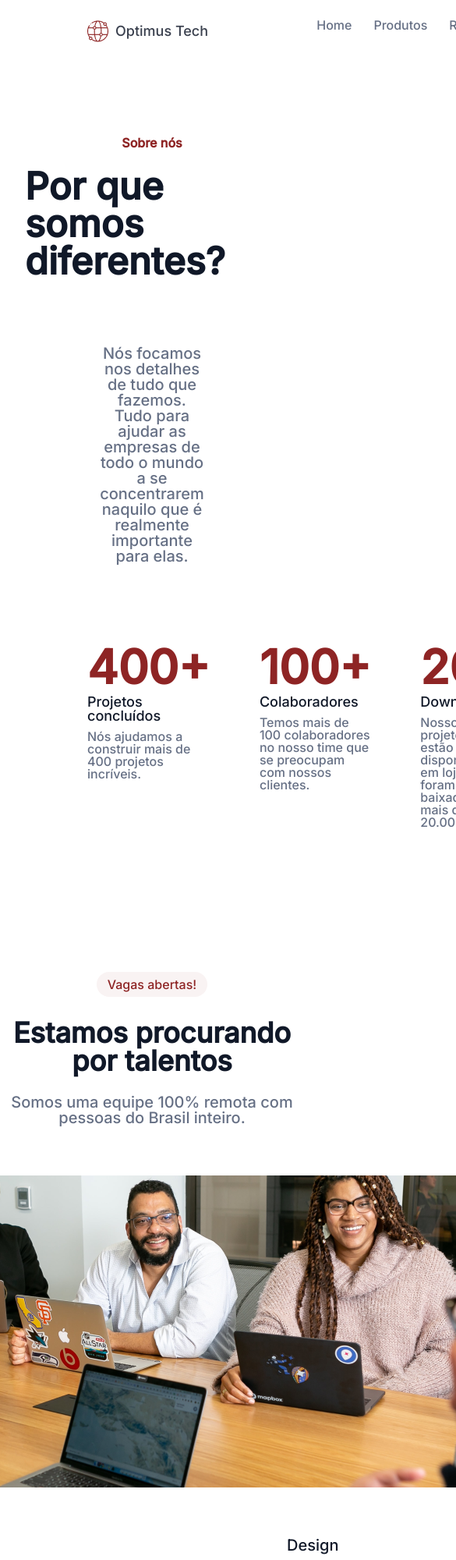
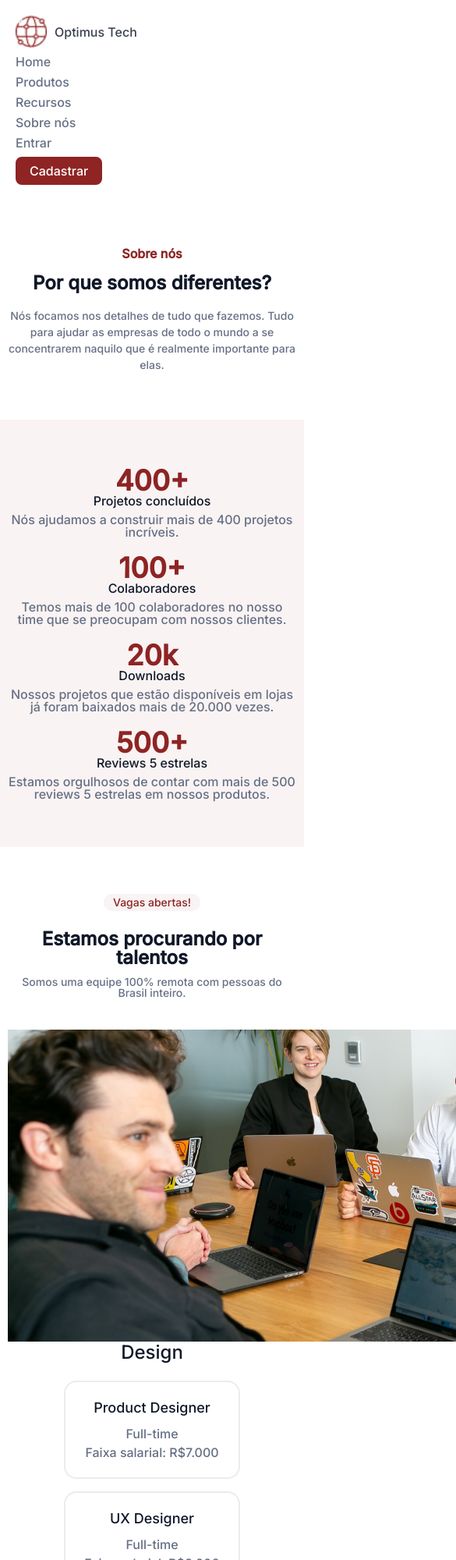
Before and after one commit to joaomonferrari/pagina-vagas, a plain HTML site: page index.html in a window 390 px wide. Shown: the top 2000 px of the page at 78% size, 585 px wide, since content can reach past the window. Drawn offline with Linux system fonts and the light colour scheme.

Commit message:
Tornando o projeto responsivo

```diff
--- a/styles/styles.css
+++ b/styles/styles.css
@@ -13,8 +13,15 @@
     --cinza-footer: #98A2B3;
 }
 
+* {
+    box-sizing: border-box; /* Garantir que padding e border não afetem a largura total */
+}
+
 body {
     background-color: var(--branco);
+    margin: 0;
+    padding: 0;
+    font-family: var(--fonte-principal);
 }
 
 /*Cabeçalho:*/
@@ -23,8 +30,8 @@ body {
     display: flex;
     justify-content: space-between;
     align-items: center;
-    padding: 0 32px;
-    margin: 1.1em 5em;
+    padding: 20px 40px;
+    margin: 0;
 }
 
 .cabecalho__logo {
@@ -32,328 +39,477 @@ body {
     align-items: center;
 }
 
+.cabecalho__logo img {
+    width: 40px;
+    height: auto;
+}
+
 .cabecalho__logo__texto {
-    margin-left: 0.5em;
-    margin-right: 7.4em;
+    margin-left: 10px;
     color: var(--cinza-escuro);
-    font-family: var(--fonte-principal);
     font-size: 18px;
-    white-space: nowrap; /* Impede quebra de linha */
+    white-space: nowrap;
 }
 
 .cabecalho__menu {
     display: flex;
-    gap: 1em; /* Espaço consistente entre os links */
+    gap: 20px;
 }
 
 .cabecalho__menu__link {
     text-decoration: none;
-    padding: 6px;
-    font-family: var(--fonte-principal);
     font-size: 16px;
     color: var(--cinza-claro);
+    transition: color 0.3s;
+}
+
+.cabecalho__menu__link:hover {
+    color: var(--vermelho-botao);
 }
 
 .cabecalho__cadastro {
     display: flex;
     align-items: center;
-    margin-left: auto; /* Adiciona espaço automático à esquerda */
-    gap: 1em; /* Espaço consistente entre os botões */
+    gap: 15px;
 }
 
 .cabecalho__cadastro__entrar {
     font-size: 16px;
-    font-family: var(--fonte-principal);
     color: var(--cinza-claro);
     text-decoration: none;
+    transition: color 0.3s;
+}
+
+.cabecalho__cadastro__entrar:hover {
+    color: var(--vermelho-botao);
 }
 
 .cabecalho__cadastro__cadastrar {
     border-radius: 8px;
     border: 2px solid var(--vermelho-botao);
     font-size: 16px;
-    font-family: var(--fonte-principal);
     color: var(--branco);
     background-color: var(--vermelho-botao);
-    padding: 10px 18px;
+    padding: 8px 16px;
     text-decoration: none;
+    transition: background-color 0.3s, border-color 0.3s;
+}
+
+.cabecalho__cadastro__cadastrar:hover {
+    background-color: transparent;
+    color: var(--vermelho-botao);
 }
 
 /*Sobre nós:*/
 
-.about{
+.about {
     display: flex;
     flex-direction: column;
-    padding: 96px 0 96px 0;
     align-items: center;
-    font-family: var(--fonte-principal);
+    padding: 80px 20px;
+    text-align: center;
 }
 
-.about__titulo{
+.about__titulo {
     color: var(--vermelho-botao);
     font-size: 16px;
     font-weight: 600;
-    margin-bottom: 1.5em;
+    margin-bottom: 16px;
 }
 
-.about__text{
+.about__text {
     color: var(--azul-escuro);
-    font-size: 48px;
+    font-size: 36px;
     font-weight: 600;
-    margin-bottom: 1.5em;
-    padding: 0 32px 0 32px;
+    margin-bottom: 16px;
+    max-width: 800px;
+    line-height: 1.2;
 }
 
-.about__conteudo{
+.about__conteudo {
     color: var(--cinza-claro);
-    font-size: 20px;
-    text-align: center;
-    padding-top: 12px;
-    margin: 0 14em 0 14em;
+    font-size: 18px;
+    max-width: 700px;
+    line-height: 1.5;
 }
 
 /*Métricas:*/
 
-.metrica{
-    padding-bottom: 96px;
+.metrica {
+    padding: 80px 20px;
+    background-color: var(--rosa-botao);
 }
 
-.metrica__conteudo{
+.metrica__conteudo {
     display: flex;
-    flex-direction: row;
-    align-items: stretch;
-    margin: 0 5em 0 5em;
-    font-family: var(--fonte-principal);
-    text-align: left;
+    flex-wrap: wrap;
+    justify-content: center;
+    gap: 40px;
+    text-align: center;
 }
 
-.metrica__conteudo__400, .metrica__conteudo__100, .metrica__conteudo__20, .metrica__conteudo__500{
-
-    margin: 0 2em 0 2em;
+.metrica__item {
+    flex: 1 1 200px;
+    max-width: 250px;
 }
 
-.metrica__conteudo__titulo{
-    font-size: 60px;
+.metrica__conteudo__titulo {
+    font-size: 48px;
     color: var(--vermelho-botao);
     font-weight: 600;
-    margin-bottom: 0.75em;
-    line-height: 72px;
+    margin-bottom: 8px;
 }
 
-.metrica__conteudo__subtitulo{
+.metrica__conteudo__subtitulo {
     font-size: 18px;
     color: var(--azul-escuro);
     font-weight: 500;
-    margin-bottom: 0.5em;
+    margin-bottom: 8px;
 }
 
-.metrica__conteudo__texto{
+.metrica__conteudo__texto {
     font-size: 16px;
-    font-weight: 400;
     color: var(--cinza-claro);
 }
 
 /*Vagas:*/
 
-.vagas{
-    padding: 96px 0 96px 0;
+.vagas {
+    padding: 80px 20px;
+    text-align: center;
 }
 
-.vagas__img{
-    display: flex;
-    flex-direction: column;
-    align-items: center;
-    text-align: center;
-    font-family: var(--fonte-principal);
-    margin-bottom: 4em;
+.vagas__img__texto__1 {
+    color: var(--vermelho-botao);
+    font-size: 14px;
+    font-weight: 500;
+    border-radius: 16px;
+    padding: 4px 12px;
+    background-color: var(--rosa-botao);
+    display: inline-block;
+    margin-bottom: 16px;
 }
 
-.vagas__img__texto{
-    margin-bottom: 4em;
+.vagas__img__texto__titulo {
+    font-size: 32px;
+    font-weight: 600;
+    color: var(--azul-escuro);
+    margin-top: 8px;
+    margin-bottom: 12px;
 }
 
-.vagas__img__texto__1{
-    color: var(--vermelho-botao);
-    font-size: 14p;
-    font-weight: 500;
-    border-radius: 16px;
-    border: 2px solid transparent;
-    padding: 4px 12px 4px 12px;
-    background-color: var(--rosa-botao); /* Cor #8E2424 com 5% de opacidade */
+.vagas__img__texto__subtitulo {
+    font-size: 18px;
+    font-weight: 400;
+    color: var(--cinza-claro);
+    margin-bottom: 40px;
 }
 
-.vagas__img__texto__titulo{
-    font-size: 36px;
-    font-weight: 600;
-    color: var(--azul-escuro);
-    margin-top: 1em;
+.vagas__img__responsive {
+    width: 100%;
+    max-width: 800px;
+    height: auto;
+    margin-bottom: 60px;
 }
 
-.vagas__img__texto__subtitulo{
-    font-size: 20px;
-    font-weight: 400;
-    color: var(--cinza-claro);
-    margin-top: 1.25em;
+.vagas__tipos {
+    display: flex;
+    flex-wrap: wrap;
+    justify-content: center;
+    gap: 40px;
 }
 
-/**/
-
-.vagas__tipos{
-    margin: 0 5em 6em 5em;
-    font-family: var(--fonte-principal);
+.vagas__tipos__categoria {
+    flex: 1 1 300px;
+    max-width: 400px;
+    text-align: left;
 }
 
-.vagas__tipos__1{
-    margin-bottom: 4em;
-    display: block;
-    text-align: left;
-    padding: 0 32px 0 32px;
+.vagas__titulo {
+    font-size: 24px;
+    font-weight: 500;
+    color: var(--azul-escuro);
+    margin-bottom: 24px;
 }
 
-.vagas__tipos__1__conf{
-    margin: 0 16em 0 16em;
+.vagas__tipos__bordas__1 {
+    border-radius: 16px;
+    border: 2px solid var(--borda-vagas);
+    padding: 24px;
+    margin-bottom: 16px;
+    transition: border-color 0.3s, box-shadow 0.3s;
 }
 
-.vagas__titulo{
-    font-size: 20px;
-    font-weight: 500;
-    color: var(--azul-escuro);
-    margin-bottom: 2em;
+.vagas__tipos__bordas__1:hover {
+    border-color: var(--vermelho-botao);
+    box-shadow: 0 4px 8px rgba(0, 0, 0, 0.05);
 }
 
-.vagas__tipos__bordas__1{
-    border-radius: 16px;
-    border: 2px solid var(--borda-vagas);
-    padding: 24px 24px 28px 24px;
-    margin-bottom: 1.5em;
-}
-
-.vagas__subtitulo{
+.vagas__subtitulo {
     font-size: 18px;
     font-weight: 500;
     color: var(--azul-escuro);
-    margin: 1.5em 1.5em 2em 1.5em;
+    margin-bottom: 16px;
 }
 
-.vagas__tipos__dados{
+.vagas__tipos__dados {
     display: flex;
-    flex-direction: row;
-}
-
-.vagas__texto{
+    justify-content: space-between;
     font-size: 16px;
-    font-weight: 500;
-    margin: 0 1.5em 2em 1.5em;
     color: var(--cinza-claro);
 }
 
 /*Depoimentos:*/
 
-.depoimentos{
-    padding-bottom: 96px;
+.depoimentos {
+    padding: 80px 20px;
+    background-color: var(--rosa-botao);
+    text-align: center;
 }
 
-.depoimentos__caixa{
-    display: flex;
-    flex-direction: column;
-    align-items: center;
-    text-align: center;
-    padding: 64px 64px;
-    font-family: var(--fonte-principal);
-    background-color: var(--rosa-botao);
-    margin: 0 7em 0 7em;
+.depoimentos__caixa {
+    max-width: 800px;
+    margin: 0 auto;
+    padding: 40px;
 }
 
-.depoimentos__titulo{
+.depoimentos__titulo {
     font-size: 14px;
     font-weight: 600;
     color: var(--vermelho-botao);
-    margin: 4em 4em 1em 4em;
+    margin-bottom: 16px;
 }
 
-.depoimentos__texto{
-    font-size: 36px;
+.depoimentos__texto {
+    font-size: 28px;
     font-weight: 500;
     color: var(--azul-escuro);
-    margin-bottom: 2em;
+    margin-bottom: 32px;
+    line-height: 1.4;
 }
 
-.depoimentos__nome{
-    margin: 1em 0 0.25em 0;
-    font-size: 500;
-    font-size: 16px;
-    color: var(--azul-escuro);
+.depoimentos__caixa img {
+    width: 100px;
+    height: 100px;
+    border-radius: 50%;
+    object-fit: cover;
+    margin-bottom: 16px;
 }
 
-.depoimentos__legenda{
-    font-size: 14x;
+.depoimentos__nome {
+    font-size: 18px;
+    font-weight: 500;
+    color: var(--azul-escuro);
+    margin-bottom: 8px;
+}
+
+.depoimentos__legenda {
+    font-size: 16px;
     font-weight: 400;
     color: var(--cinza-claro);
 }
 
 /*Rodapé:*/
 
-.rodape{
-    padding: 96px 0 96px 0;
-    display: block;
-    align-items: center;
+.rodape {
+    padding: 80px 20px;
     text-align: center;
-    font-family: var(--fonte-principal);
+    background-color: var(--branco);
 }
 
-.rodape__conteudo{
-    margin-bottom: 2.5em;
+.rodape__conteudo {
+    margin-bottom: 32px;
 }
 
-.rodape__conteudo__titulo{
-    font-size: 36px;
+.rodape__conteudo__titulo {
+    font-size: 28px;
     font-weight: 600;
-    margin-bottom: 1.25em;
     color: var(--azul-escuro);
+    margin-bottom: 16px;
 }
 
-.rodape__conteudo__texto{
+.rodape__conteudo__texto {
     color: var(--cinza-claro);
-    font-size: 20px;
+    font-size: 18px;
     font-weight: 400;
+    margin-bottom: 32px;
 }
 
-.rodape__email{
-    margin-bottom: 2em;
+.rodape__email {
+    display: flex;
+    justify-content: center;
+    flex-wrap: wrap;
+    gap: 16px;
+    margin-bottom: 32px;
 }
 
 .rodape__email__conf {
     border: 1px solid var(--borda-email);
     color: var(--azul-escuro);
     border-radius: 8px;
-    padding: 0.75em 0.87em 0.75em 1em;
-    width: 22%;
-    height: 4vh;
+    padding: 12px 16px;
+    font-size: 16px;
+    width: 300px;
 }
 
-.rodape__email__conf::placeholder {
-    font-family: var(--fonte-principal);
-    font-size: 16px;
-    font-weight: 400;
-    text-align: left;
-    color: var(--cinza-claro);
-}
-
-.rodape__email__botao{
+.rodape__email__botao {
     border-radius: 8px;
     border: 2px solid var(--vermelho-botao);
     font-size: 16px;
-    font-family: var(--fonte-principal);
     color: var(--branco);
     font-weight: 500;
     background-color: var(--vermelho-botao);
-    padding: 0.75em 1.25em 0.75em 1.25em;
+    padding: 12px 24px;
     text-decoration: none;
-    margin-left: 1em;
+    transition: background-color 0.3s, color 0.3s;
 }
 
-.rodape__menor{
+.rodape__email__botao:hover {
+    background-color: transparent;
+    color: var(--vermelho-botao);
+}
+
+.rodape__menor {
     font-size: 16px;
     font-weight: 400;
     color: var(--cinza-footer);
 }
+
+/*Responsividade*/
+
+/* Tablets (até 992px) */
+@media (max-width: 992px) {
+    .cabecalho {
+        flex-direction: column;
+        align-items: flex-start;
+        padding: 20px;
+    }
+
+    .cabecalho__menu {
+        margin-top: 10px;
+        flex-wrap: wrap;
+        gap: 10px;
+    }
+
+    .about__text {
+        font-size: 32px;
+    }
+
+    .about__conteudo {
+        font-size: 16px;
+    }
+
+    .metrica__conteudo {
+        gap: 20px;
+    }
+
+    .vagas__img__texto__titulo {
+        font-size: 28px;
+    }
+
+    .vagas__img__texto__subtitulo {
+        font-size: 16px;
+    }
+
+    .depoimentos__texto {
+        font-size: 24px;
+    }
+
+    .rodape__conteudo__titulo {
+        font-size: 24px;
+    }
+
+    .rodape__conteudo__texto {
+        font-size: 16px;
+    }
+}
+
+/* Smartphones (até 576px) */
+@media (max-width: 576px) {
+    .cabecalho__logo__texto {
+        font-size: 16px;
+    }
+
+    .cabecalho__menu {
+        flex-direction: column;
+        align-items: flex-start;
+        width: 100%;
+    }
+
+    .cabecalho__cadastro {
+        flex-direction: column;
+        align-items: flex-start;
+        gap: 10px;
+        margin-top: 10px;
+    }
+
+    .about {
+        padding: 60px 10px;
+    }
+
+    .about__text {
+        font-size: 24px;
+    }
+
+    .about__conteudo {
+        font-size: 14px;
+    }
+
+    .metrica {
+        padding: 60px 10px;
+    }
+
+    .metrica__conteudo__titulo {
+        font-size: 36px;
+    }
+
+    .metrica__conteudo__subtitulo {
+        font-size: 16px;
+    }
+
+    .vagas {
+        padding: 60px 10px;
+    }
+
+    .vagas__img__texto__titulo {
+        font-size: 24px;
+    }
+
+    .vagas__img__texto__subtitulo {
+        font-size: 14px;
+    }
+
+    .vagas__tipos__dados {
+        flex-direction: column;
+        gap: 8px;
+    }
+
+    .depoimentos {
+        padding: 60px 10px;
+    }
+
+    .depoimentos__texto {
+        font-size: 20px;
+    }
+
+    .rodape {
+        padding: 60px 10px;
+    }
+
+    .rodape__conteudo__titulo {
+        font-size: 20px;
+    }
+
+    .rodape__conteudo__texto {
+        font-size: 14px;
+    }
+
+    .rodape__email__conf {
+        width: 100%;
+    }
+
+    .rodape__email__botao {
+        width: 100%;
+        text-align: center;
+    }
+}
```
